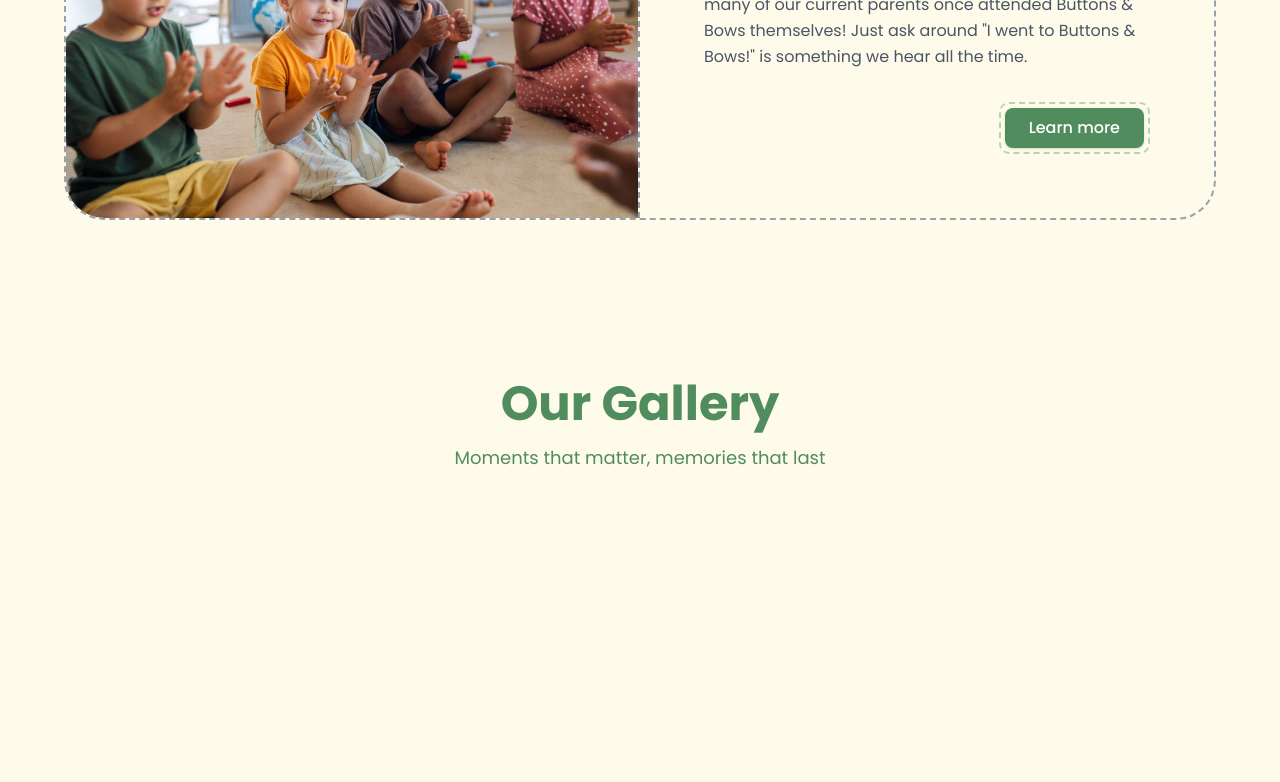
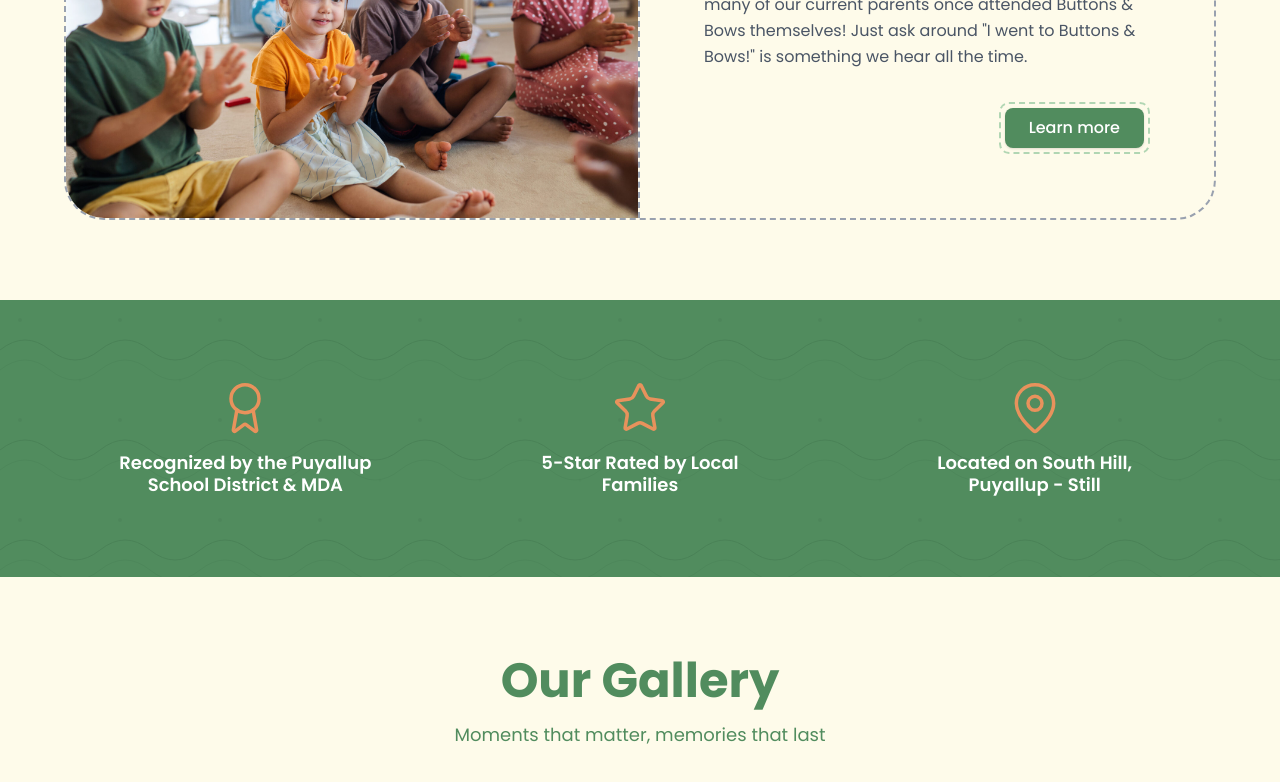
Before and after one commit to usamam46-git/Buttons-and-Bows, a Next.js app: page / in a window 1280 px wide. Shown: the part 2789-3571 px from the top of the page. Built offline with nearby package versions, Linux system fonts and the light colour scheme.

Commit message:
Completed acheivements component

```diff
--- a/app/page.tsx
+++ b/app/page.tsx
@@ -1,5 +1,6 @@
 'use client'
 
+import Achievements from '@/components/landing/acheivements'
 import Gallery from '@/components/landing/gallery'
 import Hero from '@/components/landing/hero'
 import History from '@/components/landing/history'
@@ -14,6 +15,7 @@ const home = () => {
      <Programs />
      <History />
      <Legacy />
+     <Achievements />
      <Gallery />
     </>
   )
--- /dev/null
+++ b/components/landing/acheivements.tsx
@@ -0,0 +1,84 @@
+'use client'
+
+import React from 'react';
+import { Award, Star, MapPin } from 'lucide-react';
+
+const Achievements = () => {
+  const achievements = [
+    {
+      icon: Award,
+      title: 'Recognized by the Puyallup',
+      subtitle: 'School District & MDA'
+    },
+    {
+      icon: Star,
+      title: '5-Star Rated by Local',
+      subtitle: 'Families'
+    },
+    {
+      icon: MapPin,
+      title: 'Located on South Hill,',
+      subtitle: 'Puyallup - Still'
+    }
+  ];
+
+  return (
+    <div className="w-full py-20 px-4 relative overflow-hidden" style={{ backgroundColor: '#518C5E' }}>
+      {/* Background SVG Lines */}
+      <svg
+        className="absolute inset-0 w-full h-full opacity-20"
+        xmlns="http://www.w3.org/2000/svg"
+      >
+        <defs>
+          <pattern id="lines" x="0" y="0" width="100" height="100" patternUnits="userSpaceOnUse">
+            <path
+              d="M0 50 Q 25 30, 50 50 T 100 50"
+              stroke="#2d5a3a"
+              strokeWidth="1"
+              fill="none"
+            />
+            <path
+              d="M0 70 Q 25 50, 50 70 T 100 70"
+              stroke="#2d5a3a"
+              strokeWidth="0.5"
+              fill="none"
+            />
+            <circle cx="20" cy="20" r="2" fill="#2d5a3a" opacity="0.5" />
+            <circle cx="80" cy="80" r="1.5" fill="#2d5a3a" opacity="0.3" />
+          </pattern>
+        </defs>
+        <rect width="100%" height="100%" fill="url(#lines)" />
+      </svg>
+
+      <div className="max-w-6xl mx-auto relative z-10">
+        <div className="grid grid-cols-1 md:grid-cols-3 gap-8">
+          {achievements.map((achievement, index) => (
+            <div
+              key={index}
+              className="flex flex-col items-center text-center"
+            >
+              {/* Icon */}
+              <div className="mb-4">
+                <achievement.icon
+                  size={56}
+                  color="#E8925C"
+                  strokeWidth={1.5}
+                />
+              </div>
+
+              {/* Title */}
+              <h3 className="text-white text-lg font-semibold leading-tight">
+                {achievement.title}
+              </h3>
+              <p className="text-white text-lg font-semibold leading-tight">
+                {achievement.subtitle}
+              </p>
+            </div>
+          ))}
+        </div>
+      </div>
+    </div>
+  );
+};
+
+export default Achievements;
```
